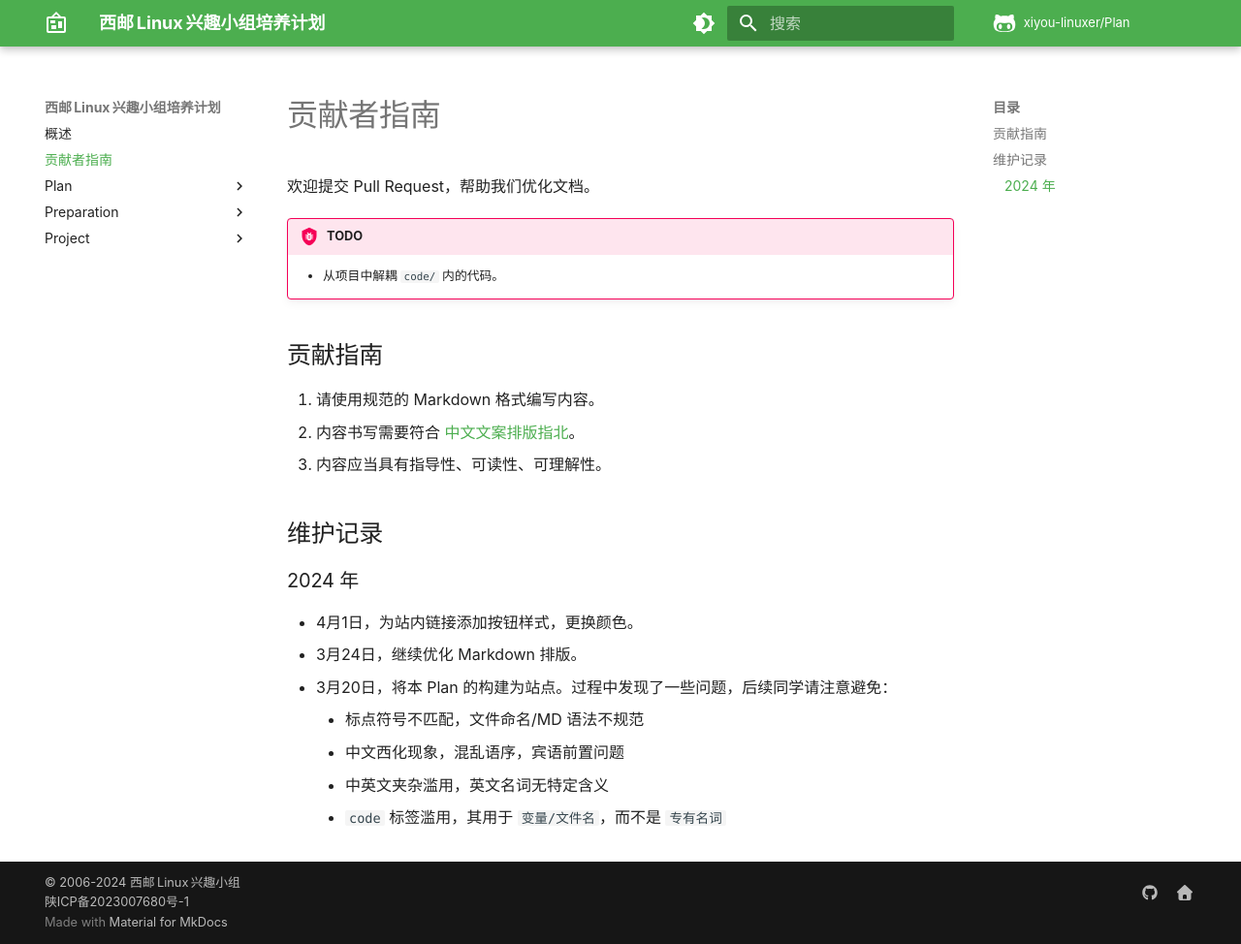
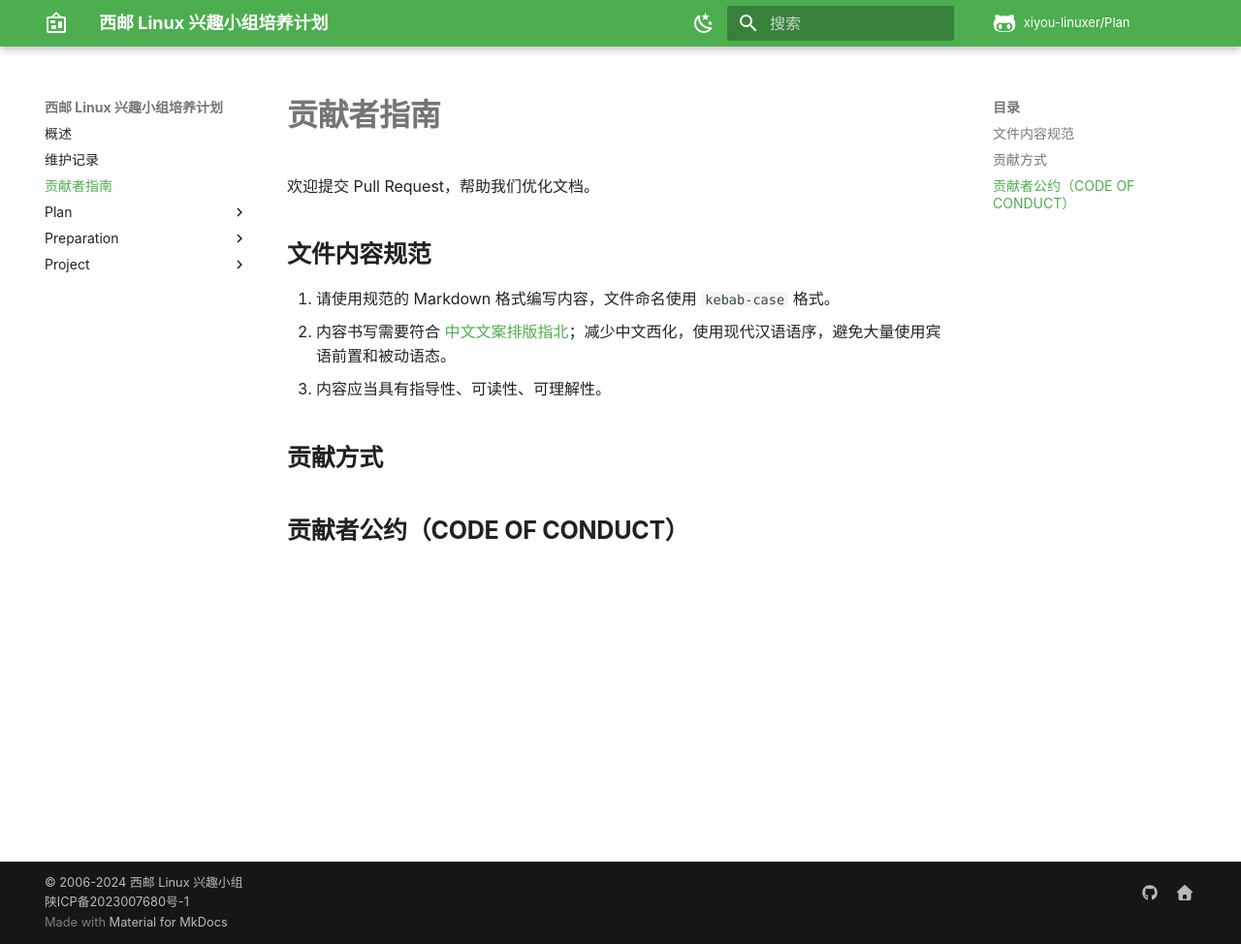
Before and after one commit to xiyou-linuxer/Plan, an MkDocs documentation site: the page built from docs/contribute.md, in a window 1280 px wide and 974 px high. Shown: the whole window at 97% size. Built offline with MkDocs 1.6.1 and Material for MkDocs 9.7.7, drawn with Linux system fonts in a browser that asks for light colours; comment, search, counter and statistics services are not loaded.

Commit message:
chore: 优化网站结构和 github-linguist 统计

```diff
--- a/docs/asset/custom.css
+++ b/docs/asset/custom.css
@@ -1,4 +1,17 @@
+.md-typeset.md-typeset :where(h1, h2, h3, h4, h5, h6) {
+    font-weight: bold;
+}
+
+.md-typeset table:not([class]) {
+    font-size: .9em;
+}
+
+.md-typeset.md-typeset table:not([class]) :where(td, th) {
+    padding: .5em .8em;
+}
 .md-typeset .md-button {
-    padding: 0 .5em;
+    border-width: 1.5px;
     border-radius: .25em;
+    padding: .2em .5em;
+    line-height: normal;
 }
--- a/docs/contribute.md
+++ b/docs/contribute.md
@@ -2,23 +2,16 @@
 
 欢迎提交 Pull Request，帮助我们优化文档。
 
-!!! bug "TODO"
-    - 从项目中解耦 `code/` 内的代码。
+## 文件内容规范
 
-## 贡献指南
-
-1. 请使用规范的 Markdown 格式编写内容。
-2. 内容书写需要符合 [中文文案排版指北](https://github.com/sparanoid/chinese-copywriting-guidelines/blob/master/README.zh-Hans.md)。
+1. 请使用规范的 Markdown 格式编写内容，文件命名使用 `kebab-case` 格式。
+2. 内容书写需要符合 [中文文案排版指北](https://github.com/sparanoid/chinese-copywriting-guidelines/blob/master/README.zh-Hans.md)；减少中文西化，使用现代汉语语序，避免大量使用宾语前置和被动语态。
 3. 内容应当具有指导性、可读性、可理解性。
 
-## 维护记录
+## 贡献方式
 
-### 2024 年
+<!-- 待补充 -->
 
-- 4月1日，为站内链接添加按钮样式，更换颜色。
-- 3月24日，继续优化 Markdown 排版。
-- 3月20日，将本 Plan 的构建为站点。过程中发现了一些问题，后续同学请注意避免：
-    - 标点符号不匹配，文件命名/MD 语法不规范
-    - 中文西化现象，混乱语序，宾语前置问题
-    - 中英文夹杂滥用，英文名词无特定含义
-    - `code` 标签滥用，其用于 `变量/文件名`，而不是 `专有名词`
+## 贡献者公约（CODE OF CONDUCT）
+
+<!-- 待补充 -->
--- a/mkdocs.yml
+++ b/mkdocs.yml
@@ -1,4 +1,4 @@
-site_name: 西邮 Linux 兴趣小组培养计划
+site_name: 西邮 Linux 兴趣小组培养计划
 site_url: https://plan.xiyoulinux.com/
 repo_url: https://github.com/xiyou-linuxer/Plan
 repo_name: xiyou-linuxer/Plan
@@ -10,7 +10,7 @@
     - icon: fontawesome/solid/house
       link: https://xiyoulinux.com/
 
-copyright: © 2006-2024 <a href="https://xiyoulinux.com" target="_blank">西邮 Linux 兴趣小组</a><br><a href="https://beian.miit.gov.cn" target="_blank">陕ICP备2023007680号-1</a>
+copyright: © 2006-2024 <a href="https://www.xiyoulinux.com/" target="_blank">西邮 Linux 兴趣小组</a><br><a href="https://beian.miit.gov.cn" target="_blank">陕ICP备2023007680号-1</a>
 
 extra_css:
   - asset/custom.css
@@ -25,7 +25,7 @@
   palette:
     - media: "(prefers-color-scheme)"
       toggle:
-        icon: material/brightness-4
+        icon: material/weather-night
         name: 深色模式
     - media: "(prefers-color-scheme: dark)"
       primary: teal
@@ -39,7 +39,7 @@
       accent: orange
       scheme: default
       toggle:
-        icon: material/brightness-auto
+        icon: material/monitor
         name: 系统颜色模式
   language: zh
 
```
Also changed, not shown: README.md (+4 -4 lines), docs/changelog.md (added, +8 -0 lines), docs/index.md (+10 -10 lines), 1 other file.
